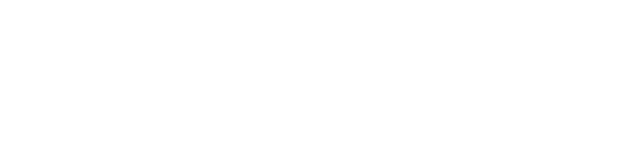
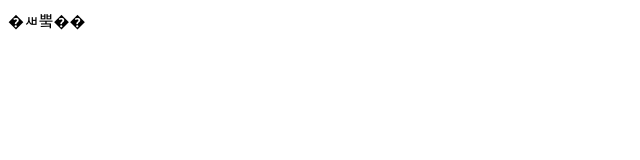
Before and after one commit to jini1128/test123123, a plain HTML site: page index.html in a window 1280 px wide. Shown: the full height of the page, 0-640 px from the left. Drawn offline with Linux system fonts and the light colour scheme.

Commit message:
Update index.html
1

```diff
--- a/index.html
+++ b/index.html
@@ -5,6 +5,6 @@
 <title>Insert title here</title>
 </head>
 <body>
-
+헤헤헤
 </body>
 </html>
```
